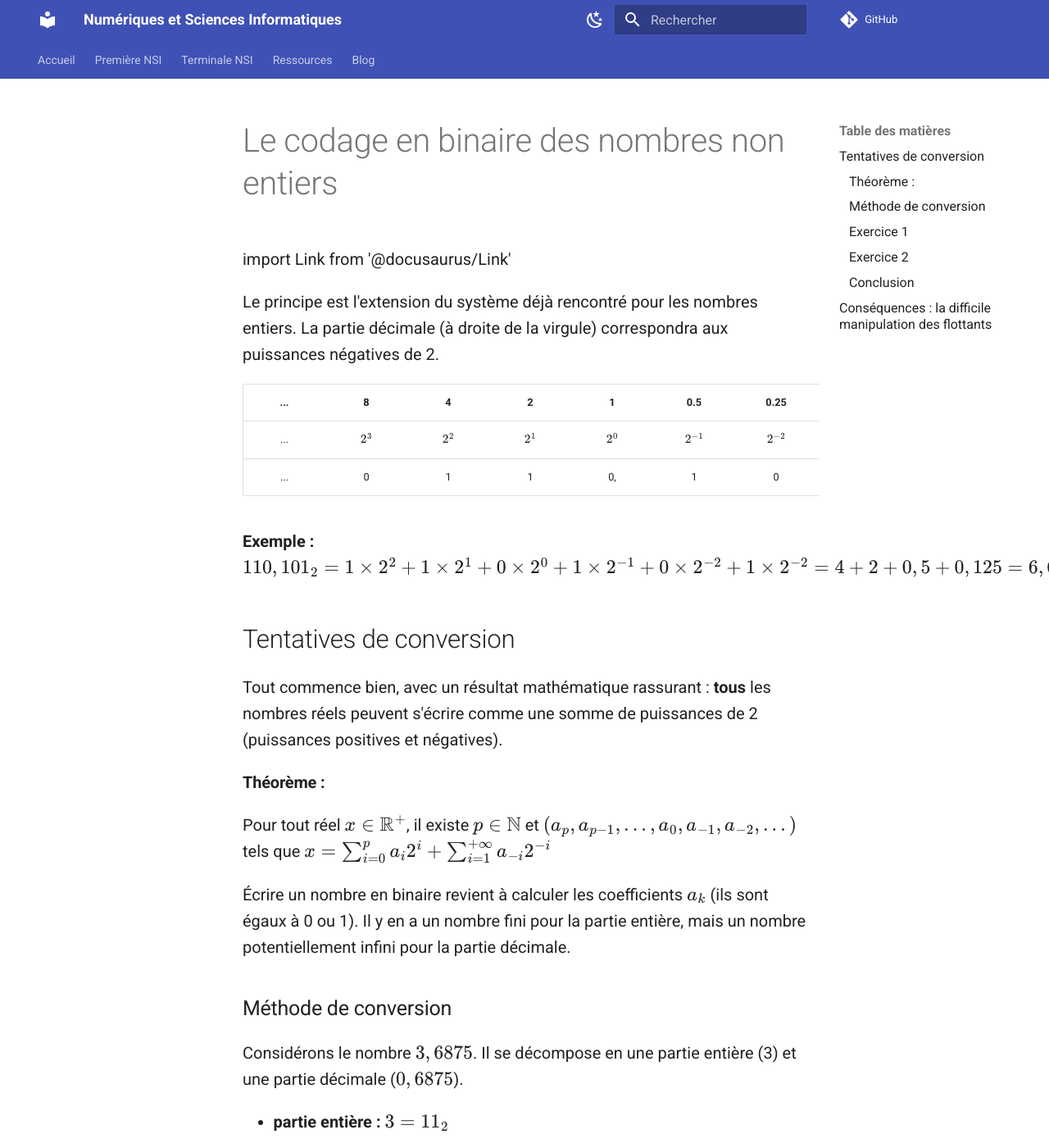
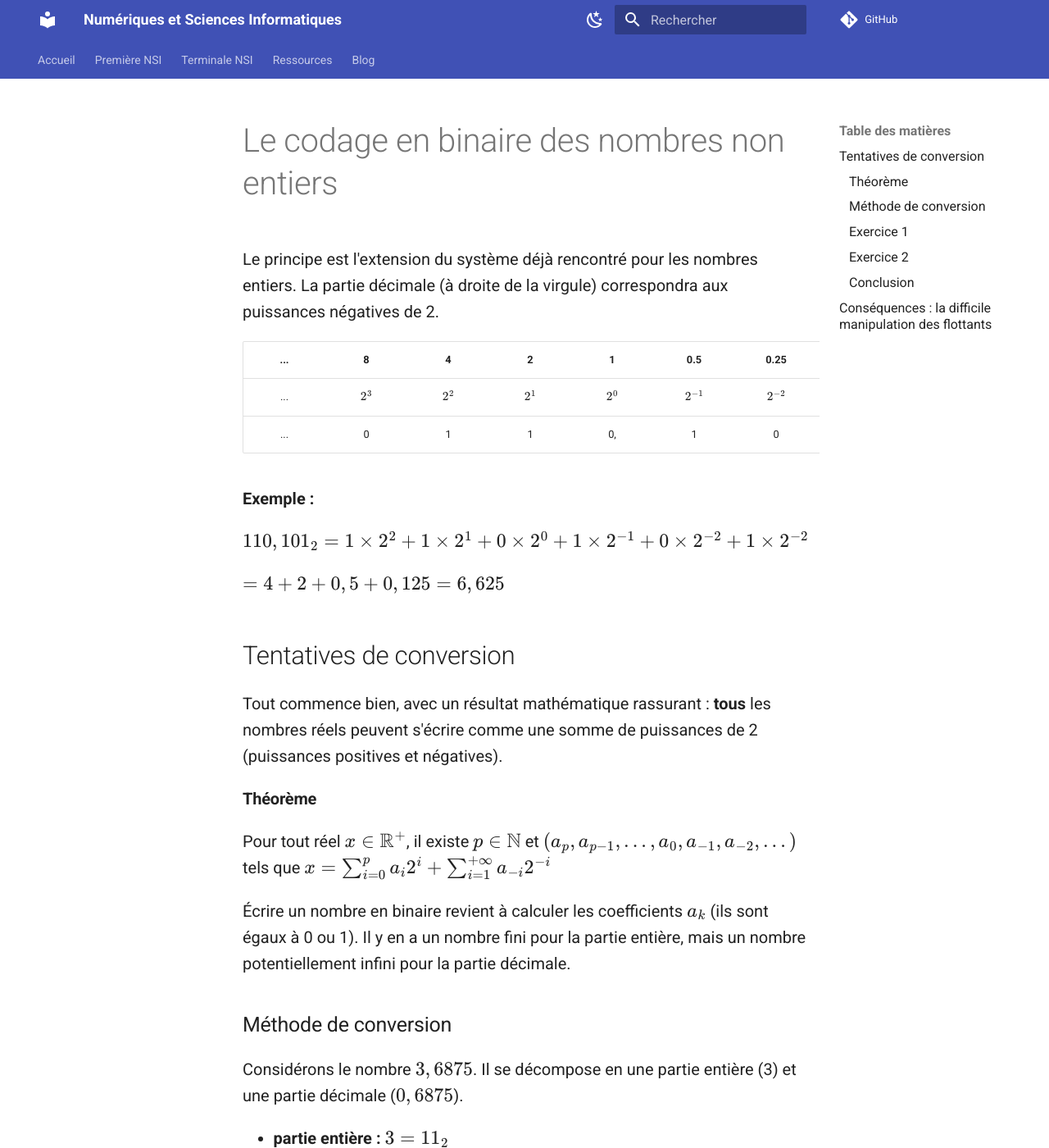
Before and after one commit to infocornouaille/nsi-cornouaille, an MkDocs documentation site: the page built from docs/premiere/representation/codage_non_entiers.md, in a window 1280 px wide and 1400 px high. Shown: the whole window at 82% size. Built offline with MkDocs 1.6.1 and Material for MkDocs 9.7.7, drawn with Linux system fonts in a browser that asks for light colours; comment, search, counter and statistics services are not loaded.

Commit message:
Update codage_non_entiers.md

```diff
--- a/docs/premiere/representation/codage_non_entiers.md
+++ b/docs/premiere/representation/codage_non_entiers.md
@@ -4,7 +4,7 @@ description: Le codage en binaire des nombres non entiers
 sidebar_position: 3
 ---
 
-import Link from '@docusaurus/Link'
+
 
 Le principe est l'extension du système déjà rencontré pour les nombres entiers. La partie décimale (à droite de la virgule) correspondra aux puissances négatives de 2.
 
@@ -13,13 +13,17 @@ Le principe est l'extension du système déjà rencontré pour les nombres entie
 | ... | $2^3$ | $2^2$ | $2^1$ | $2^0$ | $2^{-1}$ | $2^{-2}$ | $2^{-3}$ | ... |
 | ... |   0   |   1   |   1   |  0,   |    1     |    0     |    1     | ... |
 
-**Exemple :** $110,101_2=1 \times 2^2 + 1 \times2^1 +0 \times 2^0 + 1 \times 2^{-1} +0 \times 2^{-2}+1 \times 2^{-2} =4+2+0,5+0,125=6,625$
+**Exemple :**
+
+$110,101_2=1 \times 2^2 + 1 \times2^1 +0 \times 2^0 + 1 \times 2^{-1} +0 \times 2^{-2}+1 \times 2^{-2}$
+
+$=4+2+0,5+0,125=6,625$
 
 ## Tentatives de conversion
 
 Tout commence bien, avec un résultat mathématique rassurant : **tous** les nombres réels peuvent s'écrire comme une somme de puissances de 2 (puissances positives et négatives).
 
-#### Théorème :
+#### Théorème
 
 Pour tout réel $x \in \mathbb{R}^+$, il existe $p \in \mathbb{N}$ et $(a_p,a_{p-1},...,a_0,a_{-1},a_{-2},...)$ tels que $x = \sum_{i=0}^pa_i2^i+\sum_{i=1}^{+\infty}a_{-i}2^{-i}$
 
```
Also changed, not shown: other parts of docs/premiere/representation/codage_non_entiers.md (+2 -4 lines).
